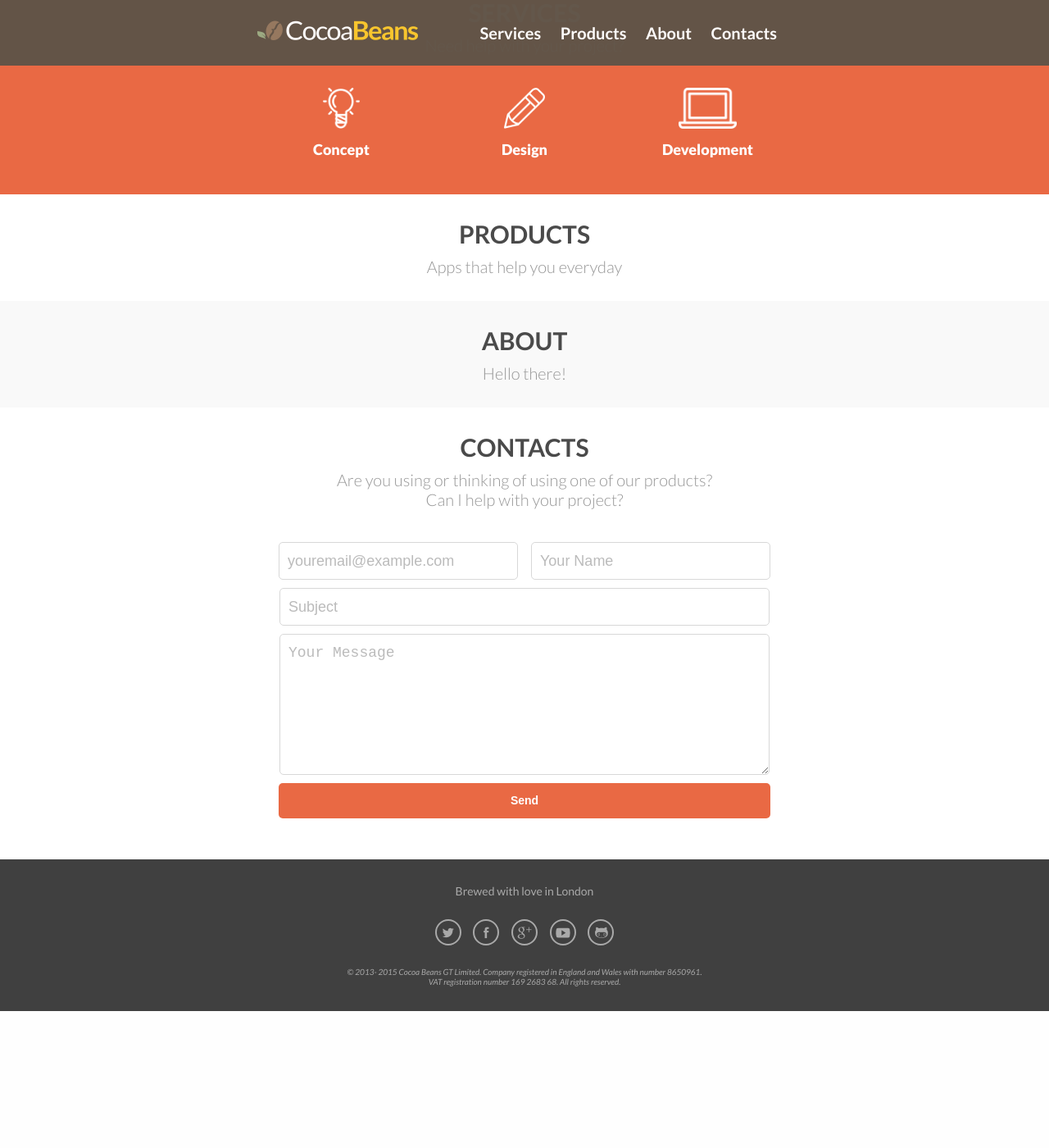
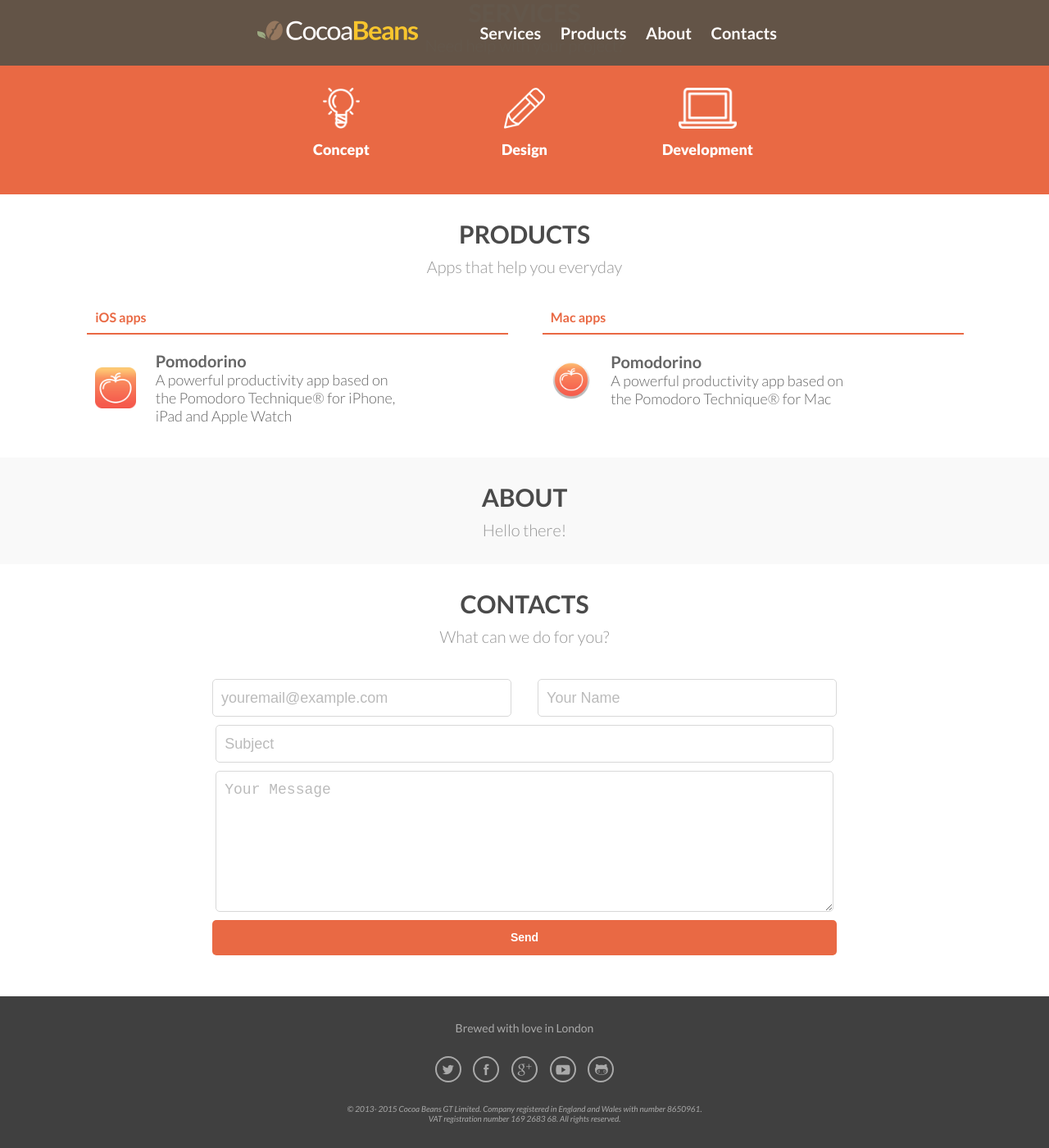
Before and after one commit to cocoabeansltd/cocoabeansltd.github.io, a Jekyll site: the page built from index.html, in a window 1280 px wide and 1400 px high, scrolled down 563 px. Shown: the whole window at 82% size. Built offline with Jekyll 4.4.1, drawn with Linux system fonts in a browser that asks for light colours; nearby versions of some CDN libraries; Markdown is read by kramdown in place of the engine named in the settings; before the commit the page ends 1796 px from its top, so only the background shows below that.

Commit message:
Implementing products section. Fixing contacts form layout on small screens.

```diff
--- a/css/index.css
+++ b/css/index.css
@@ -66,6 +66,62 @@
 	background-color: white;
 }
 
+.products-column {
+	max-width: 40%;
+	margin: 0px 20px 20px 20px;
+	display: inline-block;
+	vertical-align: top;
+}
+
+.products-column h2 {
+	font-weight: bold;
+	color: #666666;
+}
+
+.products-column h3 {
+	color: #E96944;
+	font-size: 16px;
+	margin-bottom: 0px;
+	padding: 10px;
+	text-align: left;
+}
+
+.products-column hr {
+	margin: 0px 0px 20px 0px;
+	border-color: #E96944;
+	border-style: solid;
+	color: #E96944;
+	width: 100%;
+}
+
+.app {
+	text-align: left;
+}
+
+.app-icon, .app-info {
+	vertical-align: middle;
+	display: inline-block;
+	max-width: 60%;
+}
+
+.app-icon {
+	margin: 10px;
+}
+
+.app-info {
+	margin: 0px 10px;
+	text-align: left;
+}
+
+.app-info .app-name {
+	margin: 0px;
+}
+
+.app-description {
+	color: #666666;
+	font-weight: 300;
+}
+
 #about {
 	background-color: #F9F9F9;
 }
@@ -83,6 +139,10 @@
 /* Contacts Form
 /*
 /*****************************************************************************/
+
+#contacts-form {
+	max-width: 94%;
+}
 
 #contacts-form-message {
 	height: 150px;
--- a/index.html
+++ b/index.html
@@ -28,6 +28,38 @@
 <section class='content_container' id='products'>
 	<h1>Products</h1>
 	<h2>Apps that help you everyday</h2>
+	<section class="products-column" id="ios-apps">
+		<h3>iOS apps</h3>
+		<hr>
+		<section class="app">
+			<a href="/apps/pomodorino/">
+				<img class="app-icon" src="images/pomodorino/icon-ios.png" width="50px" height="auto">
+				<div class="app-info">
+					<h2 class="app-name">Pomodorino</h2>
+					<p class="app-description">A powerful productivity app based on the Pomodoro Technique® for iPhone, iPad and Apple Watch</p>
+				</div>
+			</a>
+		</section>
+	</section>
+	<section class="products-column" id="mac-apps">
+		<h3>Mac apps</h3>
+		<hr>
+		<section class="app">
+			<a href="/apps/pomodorino/">
+				<img class="app-icon" src="images/pomodorino/icon-mac.png" width="50px" height="auto">
+				<div class="app-info">
+					<h2 class="app-name">Pomodorino</h2>
+					<p class="app-description">A powerful productivity app based on the Pomodoro Technique® for Mac</p>
+				</div>
+			</a>
+		</section>
+	</section>
+<!--
+	<section class="products-column" id="in-dev-apps">
+		<h3>In progress</h3>
+		<hr>
+	</section>
+-->
 </section>
 <section class='content_container' id='about'>
 	<h1>About</h1>
@@ -35,10 +67,10 @@
 </section>
 <section class='content_container' id='contacts'>
 	<h1>Contacts</h1>
-	<h2>Are you using or thinking of using one of our products?</br>Can I help with your project?</h2>
+	<h2>What can we do for you?</h2>
 	<div class="form" id="contacts-form">
 		<form action="//formspree.io/hello@cocoabeans.io" method="POST">
-			<input type="email" name="email" placeholder="youremail@example.com" id="contacts-form-email" required>
+			<input type="email" name="_replyto" placeholder="youremail@example.com" id="contacts-form-email" required>
 			<input type="text"  name="name" placeholder="Your Name" id="contacts-form-name" required>
 			<input type="text"  name="subject" placeholder="Subject" required>
 			<textarea  name="message" placeholder="Your Message" id="contacts-form-message" required></textarea>
```
Also changed, not shown: images/pomodorino/icon-ios.png (added), images/pomodorino/icon-mac.png (added), 4 other files.
